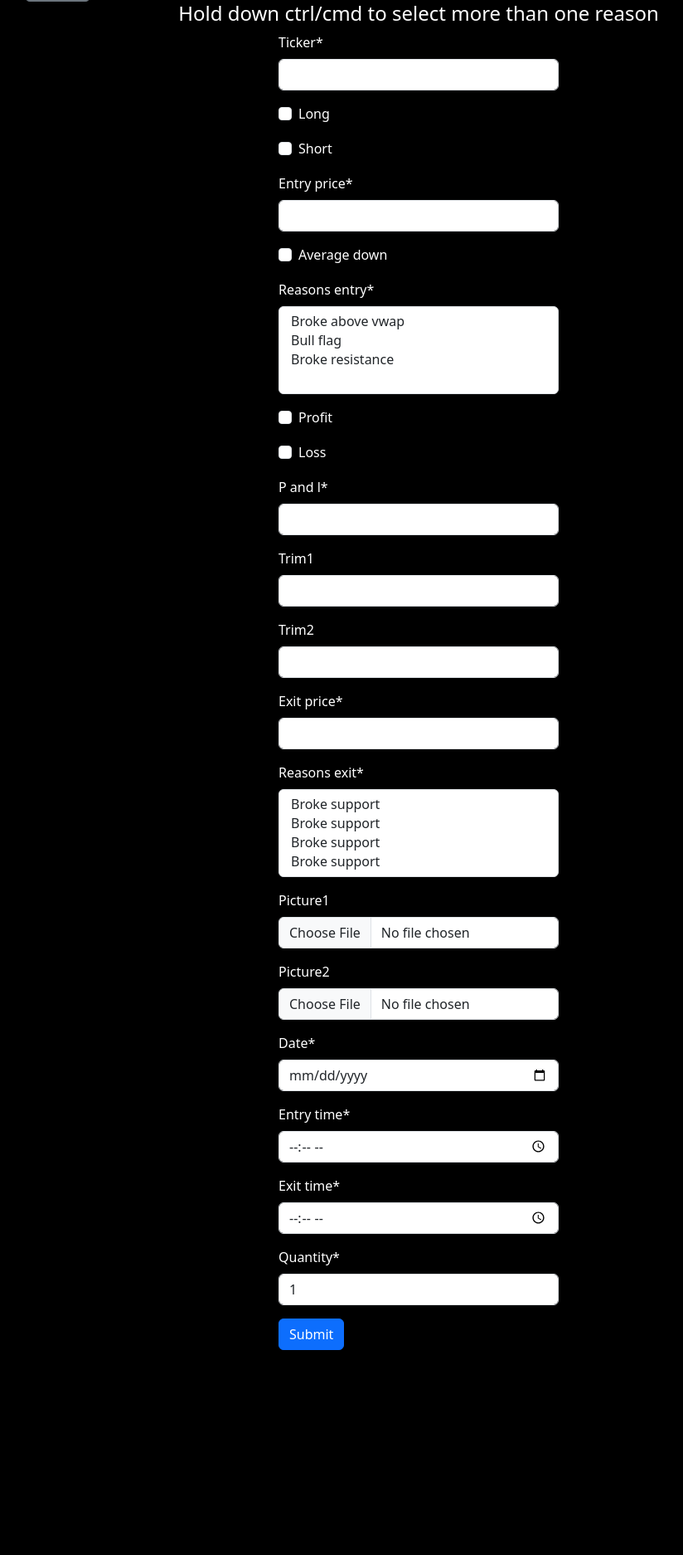
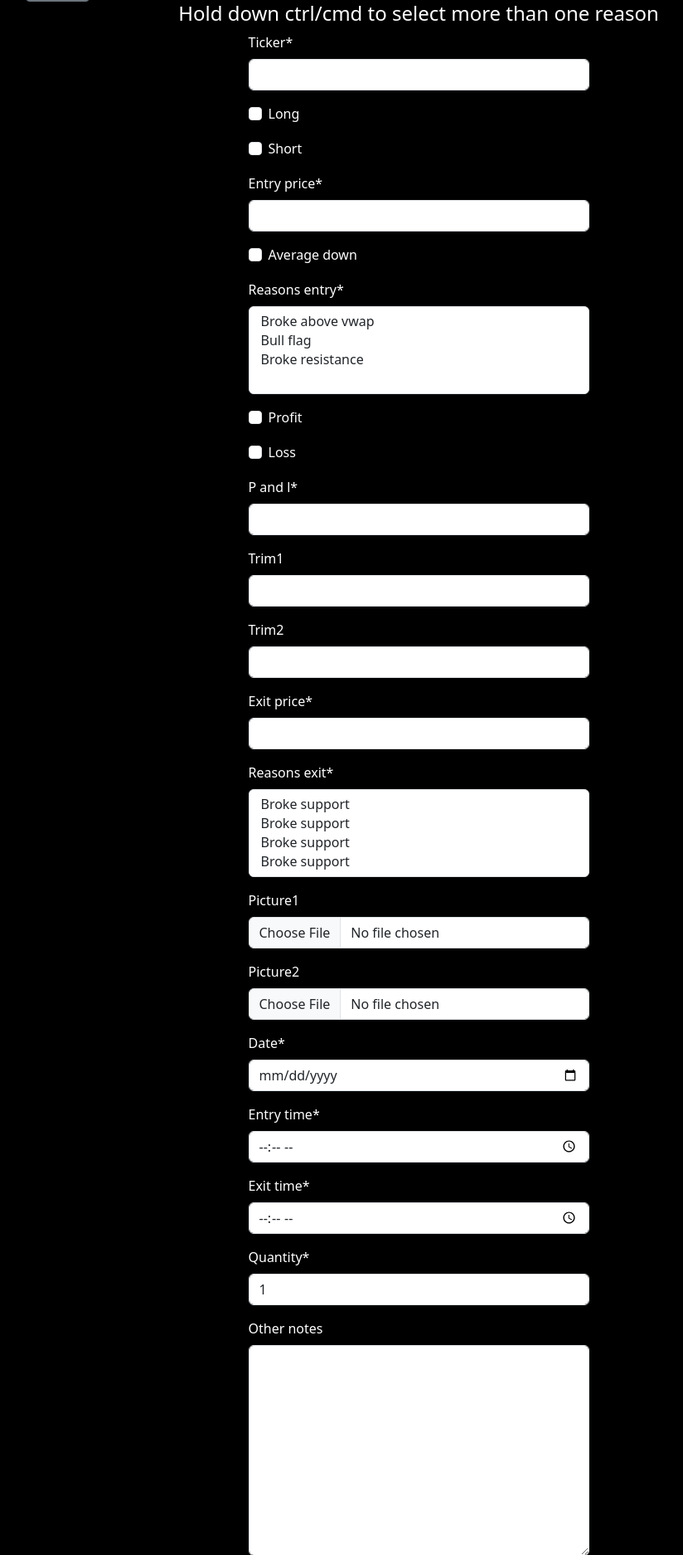
Before and after one commit to ABthewebdev/trade-journal, a Django app: page /trade/ in a window 1280 px wide. Shown: the part 36-1910 px from the top of the page at 83% size, without its empty margins (135-959 px from the left). Before the commit the page ends 1663 px from the top, so only its background shows below. Run offline with Django 5.2, Linux system fonts and the light colour scheme; a user stored in the database is signed in; data comes from the database, SQL or seed files in the repository; some libraries are stand-ins or nearby versions.

Commit message:
added other notes field

```diff
--- a/main/forms.py
+++ b/main/forms.py
@@ -9,8 +9,8 @@
     class Meta:
         model = Trade
         fields = [
-            'user', 'ticker', 'long', 'short', 'entry_price', 'average_down', 'reasons_entry', 'profit', 'loss', 'p_and_l',
-            'trim1', 'trim2', 'exit_price', 'reasons_exit', 'picture1', 'picture2', 'date', 'entry_time', 'exit_time', 'quantity'
+            'user', 'ticker', 'long', 'short', 'entry_price', 'average_down', 'reasons_entry', 'profit', 'loss', 'p_and_l', 'trim1',
+            'trim2', 'exit_price', 'reasons_exit', 'picture1', 'picture2', 'date', 'entry_time', 'exit_time', 'quantity', 'other_notes'
         ]
         exclude = ['user']
         widgets = {
@@ -34,7 +34,7 @@
         model = OptionsTrade
         fields = [
             'user', 'ticker', 'call', 'put', 'stock_price','option_price', 'exit_option_price', 'reasons_entry', 'profit', 'loss', 'p_and_l',
-            'trim1', 'trim2', 'reasons_exit', 'picture1', 'picture2', 'date', 'entry_time', 'exit_time', 'quantity'
+            'trim1', 'trim2', 'reasons_exit', 'picture1', 'picture2', 'date', 'entry_time', 'exit_time', 'quantity', 'other_notes'
         ]
         exclude = ['user']
         widgets = {
--- a/main/models.py
+++ b/main/models.py
@@ -37,6 +37,7 @@
     picture1 = models.ImageField(upload_to='trade_pictures/', blank=True, default='chart.png')
     picture2 = models.ImageField(upload_to='trade_pictures/', blank=True, default=None)
     quantity = models.SmallIntegerField(default=1)
+    other_notes = models.TextField(blank=True, null=True)
 
 class OptionsTrade(models.Model):
     user = models.ForeignKey(User, on_delete=models.CASCADE)
@@ -60,3 +61,4 @@
     picture1 = models.ImageField(upload_to='trade_pictures/', blank=True, null=True, default='chart.png')
     picture2 = models.ImageField(upload_to='trade_pictures/', blank=True, null=True)
     quantity = models.SmallIntegerField()
+    other_notes = models.TextField(blank=True, null=True)
--- a/main/templates/main/dates.html
+++ b/main/templates/main/dates.html
@@ -147,6 +147,7 @@
                 </ol>
             </div>
             <div>
+                <p>{{trade.other_notes}}</p>
             </div>
         </div>
     </div>
--- a/main/templates/main/strategy.html
+++ b/main/templates/main/strategy.html
@@ -69,6 +69,7 @@
                 </div>
             {% endif %}
         {% endif %}
+        <div>
             <p>
                 {% if trade.profit %}
                     <p>+{{trade.p_and_l}}</p>
@@ -77,6 +78,10 @@
                 {% endif %}
             </p>
         </div>
+        <div>
+            <p>{{trade.other_notes}}</p>
+        </div>
+    </div>
     {% endfor %}
 </div>
 {% endblock content %}
```
Lines whose indentation alone changed are shown as unchanged.
